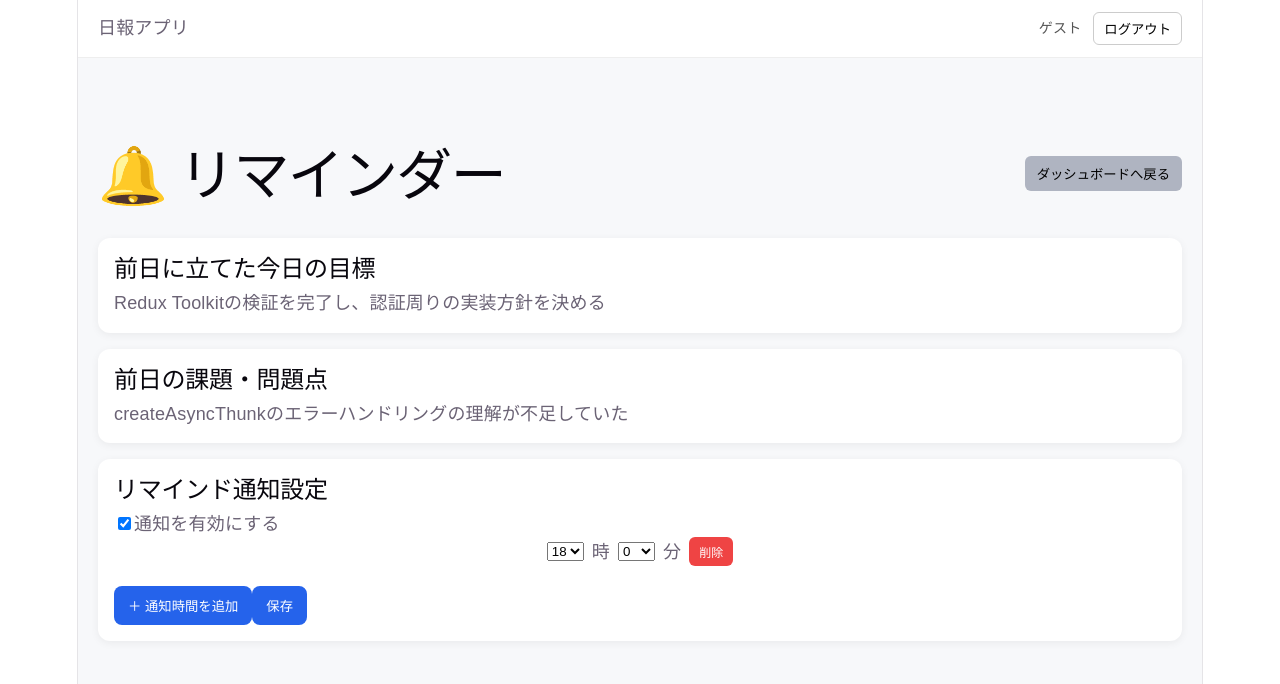
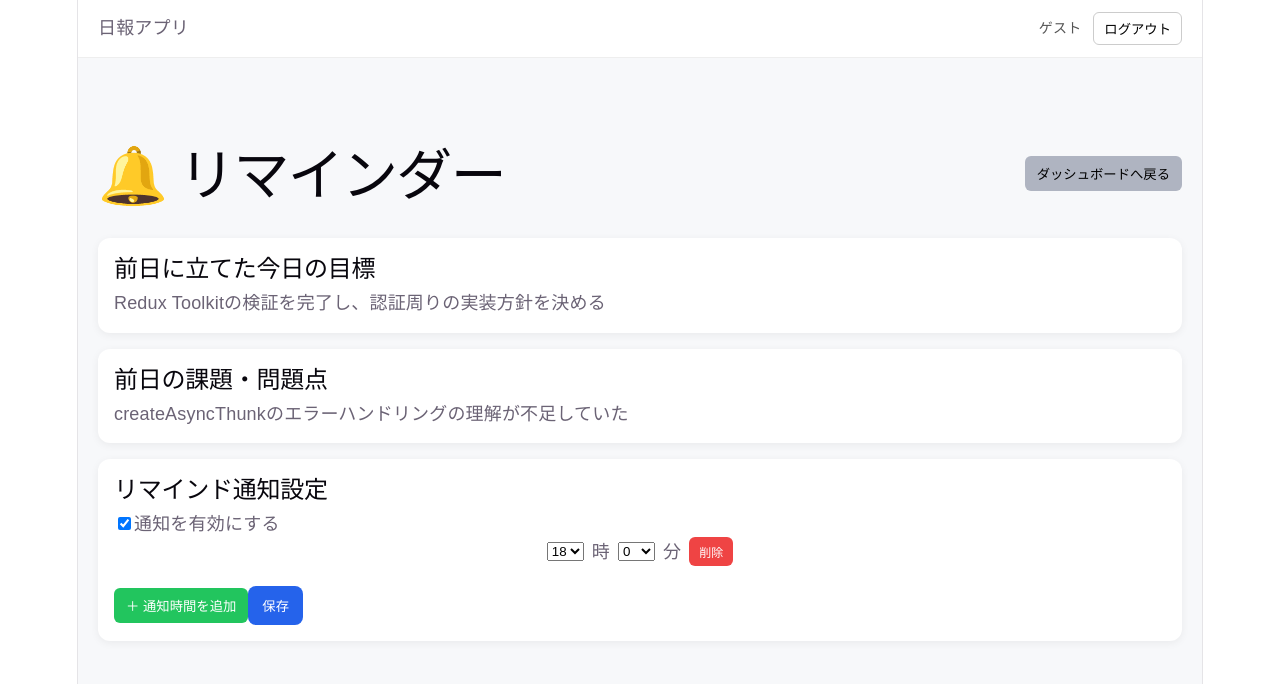
Before and after one commit to tokoMatsubara/Nippo_group7, a React app in the folder frontend/: page /remind in a window 1280 px wide. Shown: the top 684 px of the page. Built offline with nearby package versions, Linux system fonts and the light colour scheme; the HTML template or start-up script is replaced by a standard one.

Commit message:
通知時間追加、新規日報作成を緑色に変更

```diff
--- a/frontend/src/pages/Dashboard.jsx
+++ b/frontend/src/pages/Dashboard.jsx
@@ -80,7 +80,7 @@ export default function Dashboard() {
 
             {/* 新規作成ボタン */}
             <button
-                className="primaryButton"
+                className="addButton"
                 onClick={handleCreateReport}
             >
                 新規日報作成
--- a/frontend/src/pages/Remind.jsx
+++ b/frontend/src/pages/Remind.jsx
@@ -117,7 +117,7 @@ function Remind() {
           </div>
         ))}
 
-        <button className="primaryButton" onClick={addAlarm}>
+        <button className="addButton" onClick={addAlarm}>
           ＋ 通知時間を追加
         </button>
 
```
